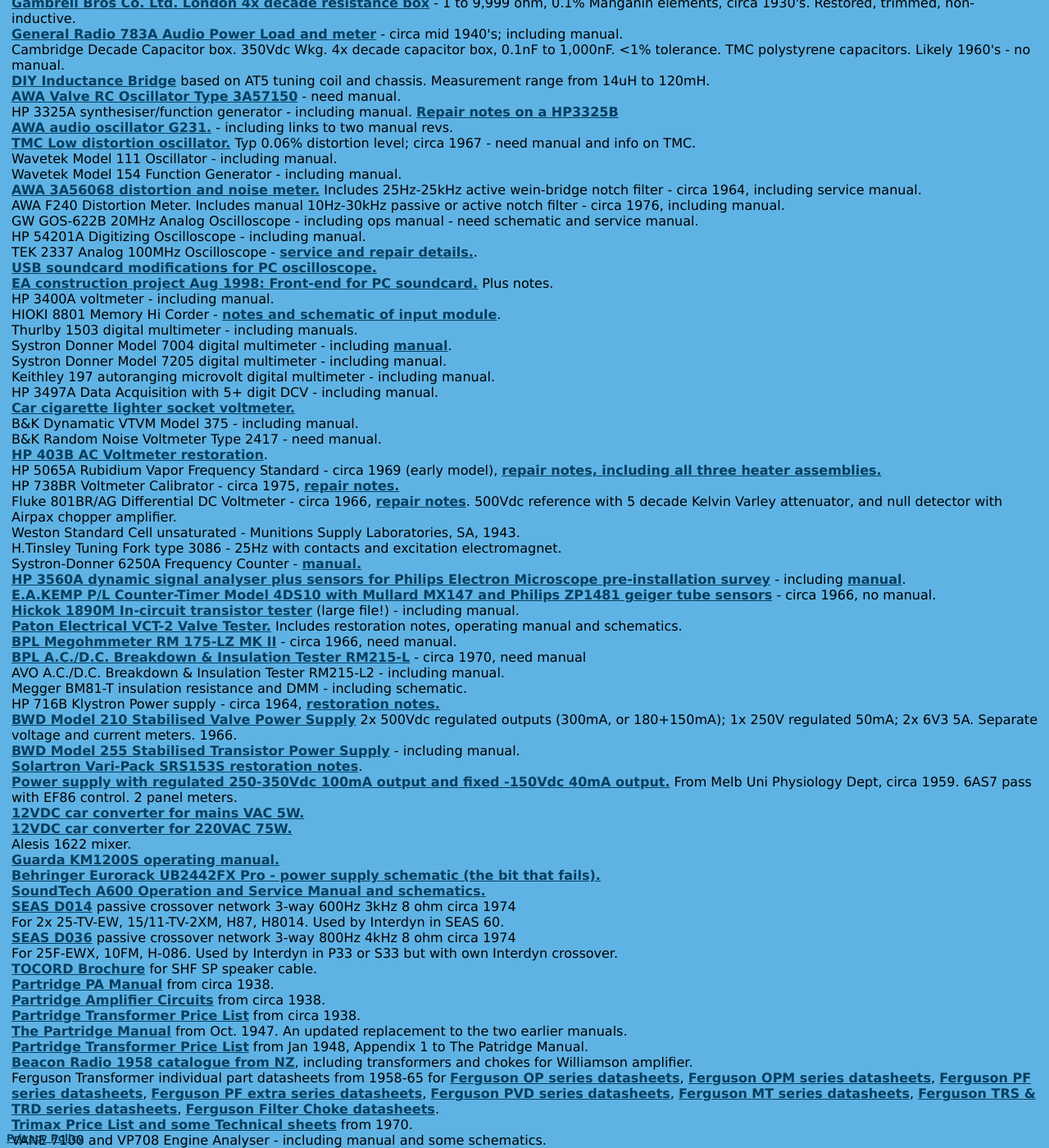
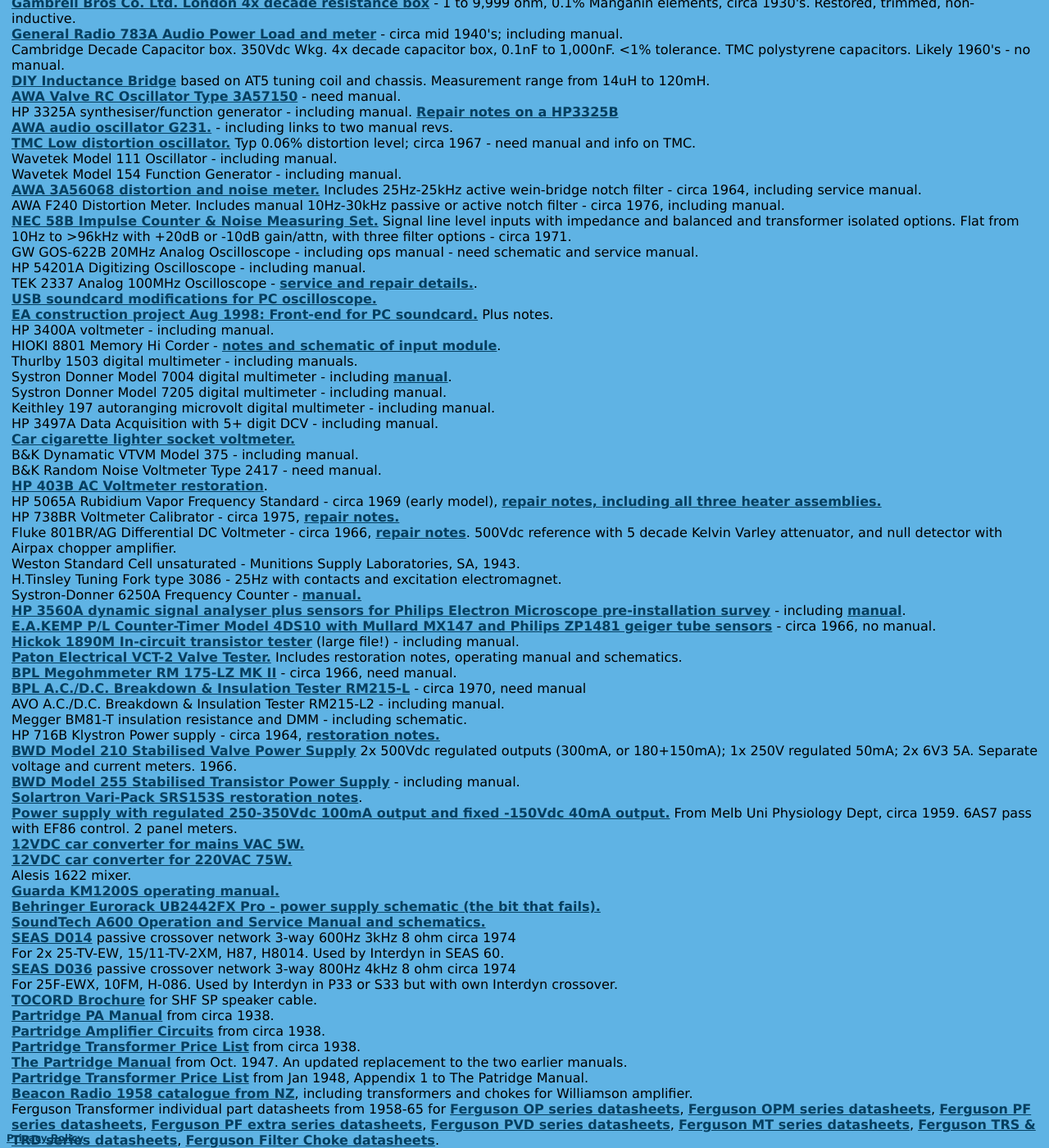
Before and after one commit to michael-robbins/michael-robbins.github.io, a Jekyll site: the page built from projects/amplifier.html, in a window 1280 px wide and 1400 px high, scrolled down 3491 px. Shown: the whole window at 82% size. Built offline with Jekyll 4.4.1, drawn with Linux system fonts in a browser that asks for light colours; some of the changed lines change nothing that is shown; some of the changed text lies outside the part shown.

Commit message:
Update amplifier.html

```diff
--- a/projects/amplifier.html
+++ b/projects/amplifier.html
@@ -236,6 +236,8 @@
       <br />
       AWA F240 Distortion Meter. Includes manual 10Hz-30kHz passive or active notch filter - circa 1976, including manual.
       <br />
+      <a href="/static/NEC 58B Noise test set.pdf">NEC 58B Impulse Counter & Noise Measuring Set.</a> Signal line level inputs with impedance and balanced and transformer isolated options.  Flat from 10Hz to >96kHz with +20dB or -10dB gain/attn, with three filter options - circa 1971.
+      <br />
       GW GOS-622B 20MHz Analog Oscilloscope - including ops manual - need schematic and service manual.
       <br />
       HP 54201A Digitizing Oscilloscope - including manual.
@@ -353,7 +355,7 @@
       <a href="/projects/Valve Info.html">Information on self-split push-pull circuits, valve reliability articles, and other valve related goodies.</a>
       <br />
       <br />
-      Last update: 21 Mar 2024
+      Last update: 26 May 2024
       Email Tim for comments / details.
       <br />
       <br />
```
